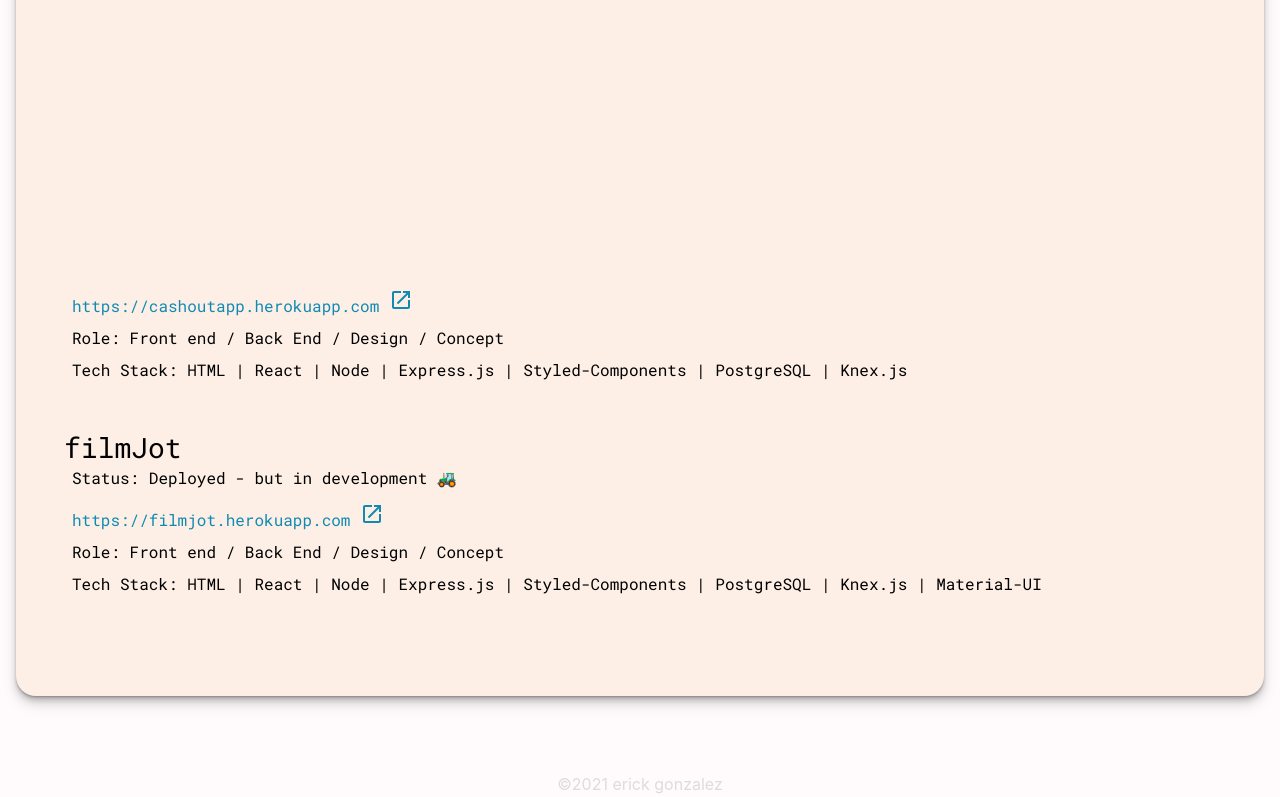
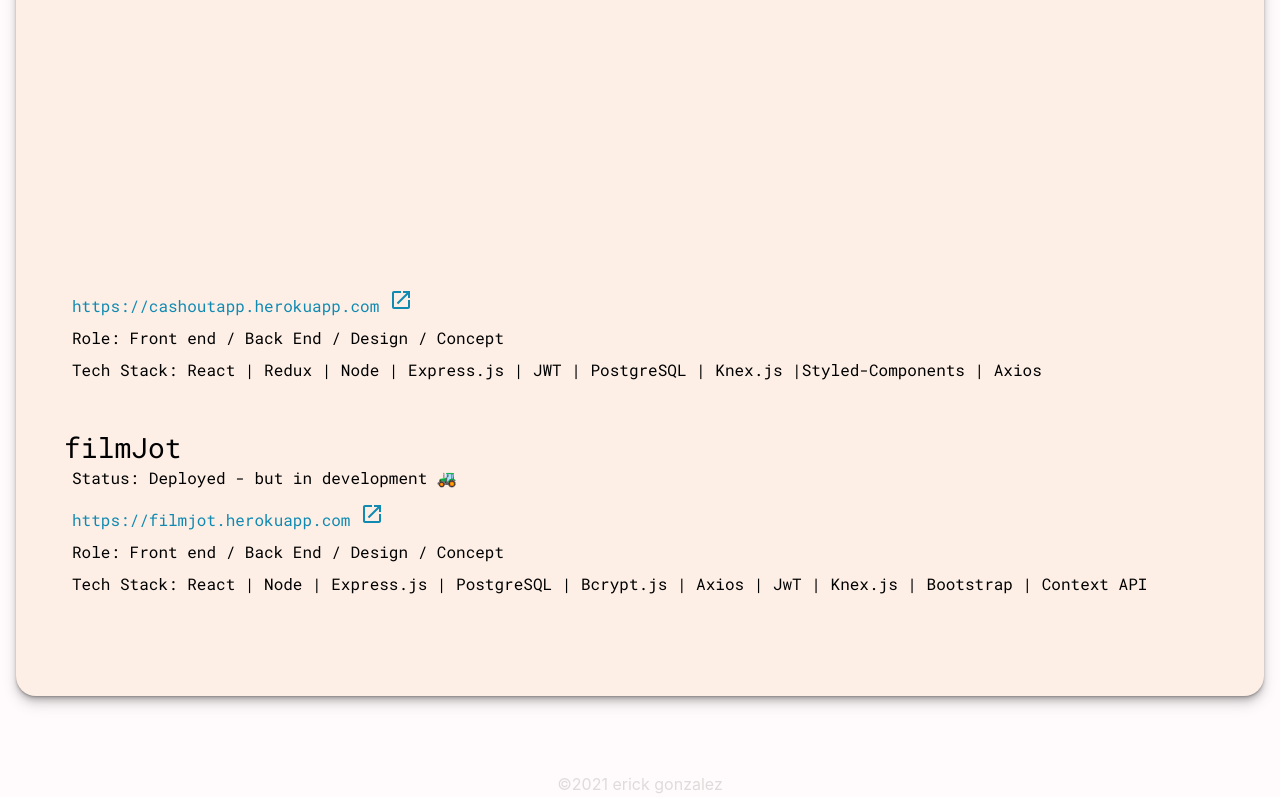
Before and after one commit to eg180/erickooo, a React (Create React App) app in the folder client/: page /projects in a window 1280 px wide. Shown: the part 516-1313 px from the top of the page. Built offline with nearby package versions, Linux system fonts and the light colour scheme; a web font is replaced by a local one.

Commit message:
new build

```diff
--- a/client/src/components/AboutSidebar.js
+++ b/client/src/components/AboutSidebar.js
@@ -148,7 +148,7 @@ const StyledSidebar = styled.div`
 
     img {
         border-radius: 20px;
-        max-width: 65%;
+        max-width: 100%;
     }
 `
 
--- a/client/src/components/Projects.js
+++ b/client/src/components/Projects.js
@@ -103,13 +103,13 @@ function Projects() {
                     </div>
                     <p><a href="https://cashoutapp.herokuapp.com" rel="noreferrer" target="_blank">https://cashoutapp.herokuapp.com <OpenInNewIcon /></a></p>
                     <p className="featured_role">Role: Front end / Back End / Design / Concept </p>
-                    <p className="featured_tech">Tech Stack: HTML | React | Node | Express.js | Styled-Components | PostgreSQL | Knex.js</p>
+                    <p className="featured_tech">Tech Stack: React | Redux | Node | Express.js | JWT | PostgreSQL | Knex.js |Styled-Components | Axios</p>
                 </div>
                 <div className="featured_title"><h2>filmJot</h2>
                     <p className="status">Status: Deployed - but in development 🚜 </p>
                     <p><a href="https://filmjot.herokuapp.com" rel="noreferrer" target="_blank">https://filmjot.herokuapp.com <OpenInNewIcon /></a></p>
                     <p className="featured_role">Role: Front end / Back End / Design / Concept </p>
-                    <p className="featured_tech">Tech Stack: HTML | React | Node | Express.js | Styled-Components | PostgreSQL | Knex.js | Material-UI</p>
+                    <p className="featured_tech">Tech Stack: React | Node | Express.js | PostgreSQL | Bcrypt.js | Axios | JwT  | Knex.js | Bootstrap | Context API</p>
                 </div>
 
 
```
